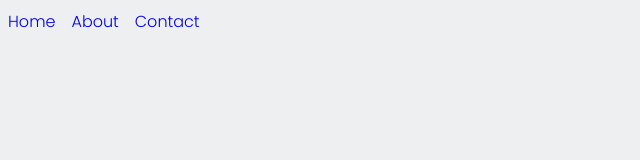
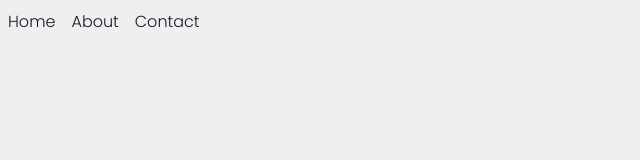
Before and after one commit to Steve664/Personal-Website, a plain HTML site: page index.html in a window 1280 px wide. Shown: the whole page, without its empty margins (0-640 px from the left). Drawn offline with Linux system fonts and the light colour scheme.

Commit message:
styling added for body and navbar

```diff
--- a/style.css
+++ b/style.css
@@ -21,6 +21,7 @@ li {
 }
 li a {
     text-decoration: none;
+    color: #1a1b1f;
 }
 
 a {
```
